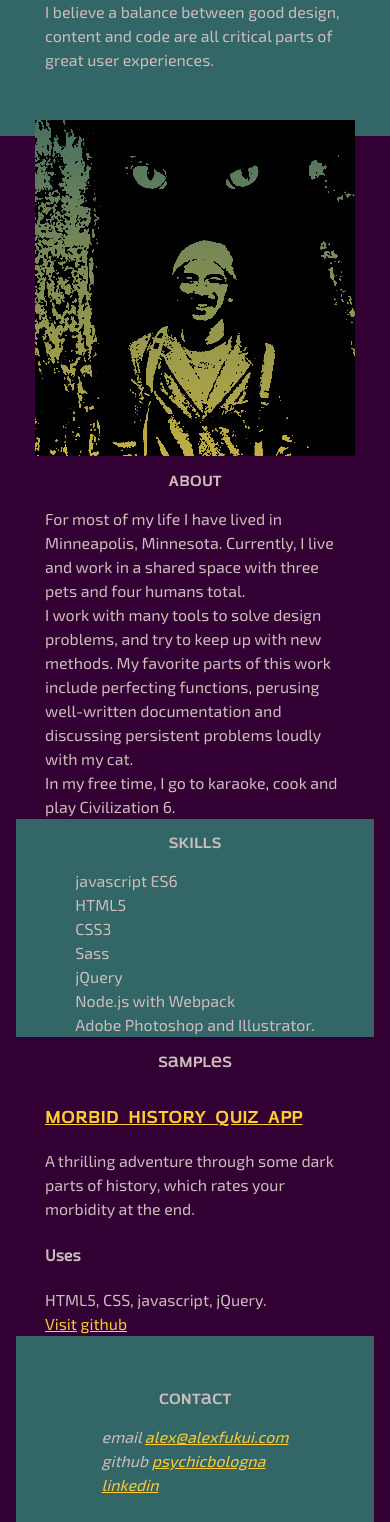
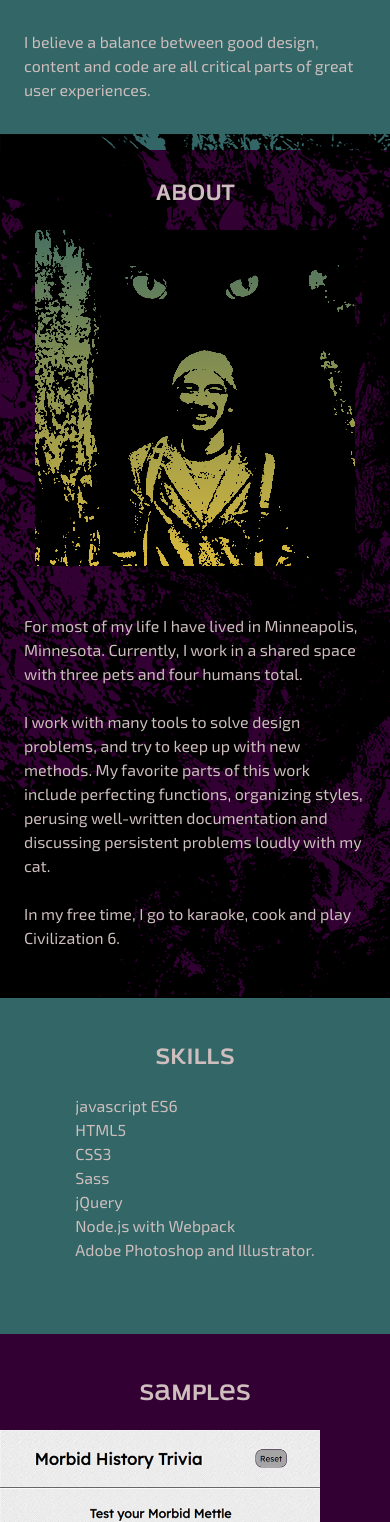
Before and after one commit to thinkful-ei-gecko/alexander-portfolio-starter, a website: page index.html in a window 390 px wide. Shown: the part 349-1871 px from the top of the page. Drawn offline with Linux system fonts and the light colour scheme.

Commit message:
more CSS progress; mobile style nearly there.

```diff
--- a/index.html
+++ b/index.html
@@ -27,16 +27,16 @@
         </section>
 
         <section id="section-about">
+            <h2>About</h2>
             <img src="assets/images/me-mobile.png" alt="A photo of me in Muir Woods." />
-                <h2>About</h2>
-                <p>
-                    For most of my life I have lived in Minneapolis, Minnesota. Currently, I live and work in a shared space with three pets and four humans total.</p>
-                <p>
-                    I work with many tools to solve design problems, and try to keep up with new methods. My favorite parts of this work include perfecting functions, perusing well-written documentation and discussing persistent problems loudly with my cat.
-                </p>
-                <p>
-                    In my free time, I go to karaoke, cook and play Civilization 6.
-                </p>
+            <p class="p--break">
+                For most of my life I have lived in Minneapolis, Minnesota. Currently, I work in a shared space with three pets and four humans total.</p>
+            <p class="p--break">
+                I work with many tools to solve design problems, and try to keep up with new methods. My favorite parts of this work include perfecting functions, organizing styles, perusing well-written documentation and discussing persistent problems loudly with my cat.
+            </p>
+            <p>
+                In my free time, I go to karaoke, cook and play Civilization 6.
+            </p>
         </section>
 
         <section id="skills">
@@ -55,7 +55,10 @@
         <section id="section-samples">
             <h2>Samples</h2>
             <ul id="projects">
-                <li class="project">
+                <li class="project-screenshot">
+                    <img class="project-image" src="/assets/images/quizshot3.png" />
+                </li>
+                <li class="project-data">
                     <h3><a href="https://thinkful-ei-gecko.github.io/Alexander-Preet-QuizApp/">Morbid History Quiz App</a></h3>
                     <p>A thrilling adventure through some dark parts of history, which rates your morbidity at the end.</p>
                     <h4>Uses</h4>
--- a/styles/scss/_copy-components.scss
+++ b/styles/scss/_copy-components.scss
@@ -1,25 +1,32 @@
 //Styled as hero copy.
-
-@mixin border-hero-copy {
-      p {
-        padding: 1rem 0;
-        font-size: 1.25em;
-        border-top: $accent-1;
-      }
-  }
 
 .hero-copy {
   background-color: $accent-1;
   z-index: -99;
-  margin: -1rem;
+  margin: -1rem 0;
 }
 
 #logo {
   @include breakpoint(mobile){
     width: 5.5rem;
-    margin: 1rem 0 $base-line-height 1rem
+    margin: 1rem 0 $line-break 1rem;
   }
   @include breakpoint(tablet){
     width: 8rem;
   }
 }
+
+p.p--break {
+  margin-bottom: $line-break;
+}
+
+#section-about {
+  background-image: url(/assets/images/woods.png);
+  background-bottom: 0;
+  background-attachment: fixed;
+  background-repeat: no-repeat;
+}
+
+section img{
+  margin-bottom: 3rem;
+}
--- a/styles/scss/_mixins.scss
+++ b/styles/scss/_mixins.scss
@@ -6,7 +6,7 @@
 
 /*A background image that gives the illusion of fading as you move down the screen. */
   @mixin accent-gradient {
-    background-image: linear-gradient(to bottom, mix($accent-2, $accent-1, 10), $accent-2 60%);
+    background-image: linear-gradient(to bottom, mix($accent-2, $accent-1, 10), $accent-2 50%);
     background-attachment: fixed;
     background-size: 100vw 100vh;
   }
--- a/styles/scss/_structural-elements.scss
+++ b/styles/scss/_structural-elements.scss
@@ -3,6 +3,10 @@
   }
 
 body {
+    top: 0;
+    bottom: 0;
+    left: 0;
+    right: 0;
     background: $primary-base;
     margin: 0;
     padding: 0;
@@ -22,7 +26,6 @@ body {
 
   main {
     margin-bottom: 2rem;
-    display: grid;
   }
 
   section:nth-child(even) {
@@ -71,8 +74,8 @@ body {
     background-position: top;
     background-color: none;
     background-attachment: fixed;
-    grid-column: span 6;
-    padding: 3rem 0;
+    @include breakpoint(mobile){
+    }
   }
 
   header, section {
@@ -83,10 +86,9 @@ body {
   }
 
   section {
-    grid-column: 2 / span 4;
-    /* grid-column: 2 / span 2; */
-    min-height: 200px;
-    padding: 0 1.5rem;
+    display: flex;
+    flex-flow: column;
+    padding: 3rem 0;
     // border: 1px solid $accent-primary;
   }
 
@@ -98,15 +100,4 @@ body {
     background-image: linear-gradient(0deg, $accent-primary 0%, #bebebe 99%);
     min-height: 100px;
     width: 100%;
-    padding: 1rem;
   }
-
-
-ul {
-  list-style-type: none;
-  margin-block-start: 0;
-  margin-block-end: 0;
-  margin-inline-start: 0;
-  margin-inline-end: 0;
-  padding-inline-start: 0;
-}
--- a/styles/scss/_type-elements.scss
+++ b/styles/scss/_type-elements.scss
@@ -7,23 +7,21 @@ body {
     font-family: $font-stack-copy;
 }
 
-p {
-    margin-block-start: 0;
-    margin-block-end: 0;
-    margin-inline-start: 0;
-    margin-inline-end: 0;
-}
-
-//Recon
-section#about p {
-    margin-bottom: $line-break;
-}
-
-@mixin pinch-border($radius) {
-  border-bottom-right-radius: $radius;
-  border-top-left-radius: $radius;
+hgroup {
+    // display: flex;
+    // flex-flow: column;
+    // justify-content: center;
+    // align-items: center;
+    @include breakpoint(mobile) {
+        text-align: center;
+    }
+    margin: 3rem 0;
 }
 
 a {
     color: $accent-2;
   }
+
+section ul {
+    margin-bottom: $line-break;
+}
--- a/styles/scss/index.scss
+++ b/styles/scss/index.scss
@@ -6,34 +6,14 @@
 @import 'mixins';
 /* Generic */
 @import 'normalize';
+@import 'base-settings';
 /* Elements */
 @import 'type-elements';
 @import 'structural-elements';
 @import 'grid';
 /* Object */
+@import 'project-style';
 /* Components */
 @import 'copy-components';
+
 @import 'menus';
-/*Scope: button, blockquote, .
-//
-
-
-/* Queries */
-
-@media only screen and (max-width: 767px) {
-
-  h1 {
-    font-size: 1.5em;
-  }
-  h2 {
-    font-size: 1em;
-    text-align: center;
-  }
-  p {
-    max-width: 300px;
-  }
-
-  main {
-    grid-template-columns: 1rem repeat(4, 1fr) 1rem;
-  }
-}
```
Also changed, not shown: assets/images/line.png (added), assets/images/woods.png (added), styles/css/index.css.
